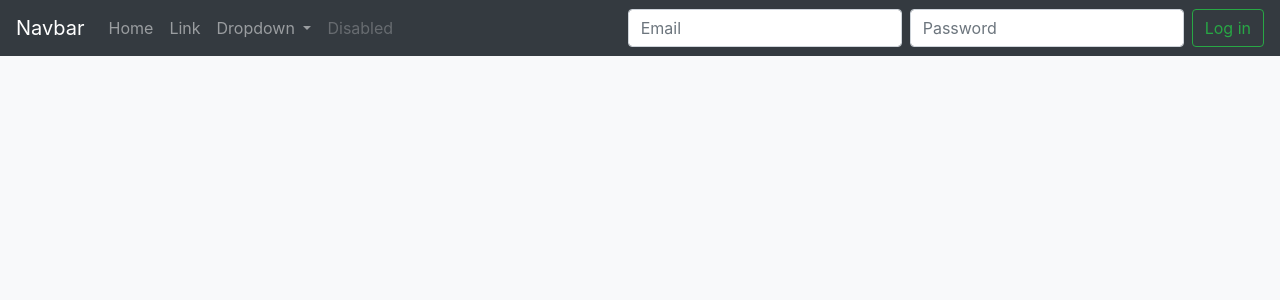
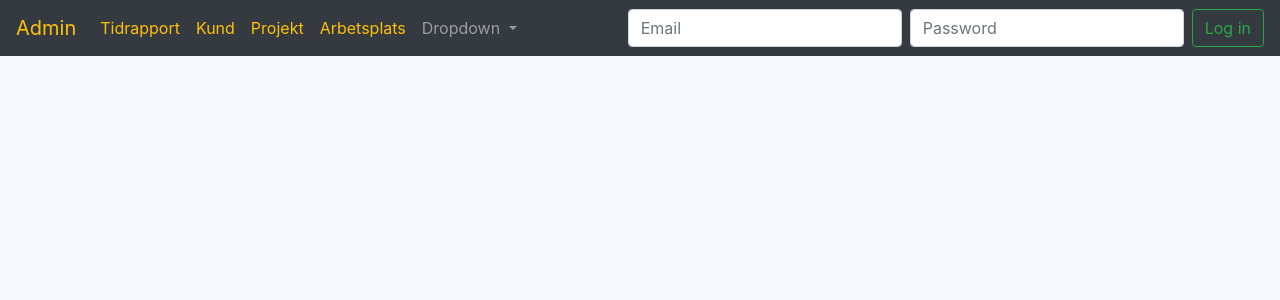
Before and after one commit to freced81/tidtest, a Django app: template templates/base.html in a window 1280 px wide. Shown: the top 300 px of the page. Run offline with Django 3.2, Linux system fonts and the light colour scheme; the template is opened without the code that fills it, so the values that code supplies are empty; parts of the project's set-up code (start-up, migrations or seed data) failed here and were passed over; some libraries are stand-ins or nearby versions.

Commit message:
2019-01-10

```diff
--- a/templates/base.html
+++ b/templates/base.html
@@ -13,7 +13,7 @@
   <body class="bg-light">
     <!-- Start navbar! -->
     <nav class="navbar fixed-top navbar-expand-lg navbar-dark bg-dark">
-      <a class="navbar-brand" href="#">Navbar</a>
+      <a class="navbar-brand text-warning" href="{% url 'admin:index' %}">Admin</a>
       <button class="navbar-toggler" type="button" data-toggle="collapse" data-target="#navbarSupportedContent" aria-controls="navbarSupportedContent" aria-expanded="false" aria-label="Toggle navigation">
         <span class="navbar-toggler-icon"></span>
       </button>
@@ -22,11 +22,19 @@
         <ul class="navbar-nav mr-auto">
 
           <li class="nav-item">
-            <a class="nav-link" href="#">Home</a>
+            <a class="nav-link text-warning" href="{% url 'tid_rapport:tid_list' %}">Tidrapport</a>
           </li>
 
           <li class="nav-item">
-            <a class="nav-link" href="#">Link</a>
+            <a class="nav-link text-warning" href="#">Kund</a>
+          </li>
+
+          <li class="nav-item">
+            <a class="nav-link text-warning" href="#">Projekt</a>
+          </li>
+
+          <li class="nav-item">
+            <a class="nav-link text-warning" href="#">Arbetsplats</a>
           </li>
 
           <!-- Start Dropdown! -->
@@ -42,9 +50,6 @@
             </div>
           </li>
           <!-- End Dropdown! -->
-          <li class="nav-item">
-            <a class="nav-link disabled" href="#" tabindex="-1" aria-disabled="true">Disabled</a>
-          </li>
         </ul>
         <form class="form-inline my-2 my-lg-0">
           <input class="form-control mr-sm-2" type="email" placeholder="Email" aria-label="Email">
--- a/tid_rapport/admin.py
+++ b/tid_rapport/admin.py
@@ -1,6 +1,8 @@
 from django.contrib import admin
+from .models import Tid, Arbetsplats, Kund, Projekt
 
 
-from .models import Tid
-
 admin.site.register(Tid)
+admin.site.register(Arbetsplats)
+admin.site.register(Kund)
+admin.site.register(Projekt)
--- a/tid_rapport/views.py
+++ b/tid_rapport/views.py
@@ -1,8 +1,8 @@
 from django.views.generic import ListView
-from .models import Tid
+from .models import Tid, Projekt, Arbetsplats, Kund
 
 
 class TidList(ListView):
     model = Tid
-    context_object_name = 'tid_rapport'
-    template_name = 'tid.html'
+    context_object_name = "tid_rapport"
+    template_name = "tid_list.html"
--- a/tidtest/urls.py
+++ b/tidtest/urls.py
@@ -1,6 +1,8 @@
-from django.urls import path
-from tid_rapport.views import TidList
+from django.urls import path, include
+from django.contrib import admin
+
 
 urlpatterns = [
-    path('tid/', TidList.as_view()),
+    path('', include('tid_rapport.urls', namespace='tid_rapport')),
+    path('admin/', admin.site.urls, name='admin')
 ]
```
Also changed, not shown: templates/tid_list.html (renamed from templates/tid.html, +12 -10 lines), tid_rapport/models.py (+32 -7 lines), db.sqlite3, tid_rapport/migrations/0001_initial.py.
